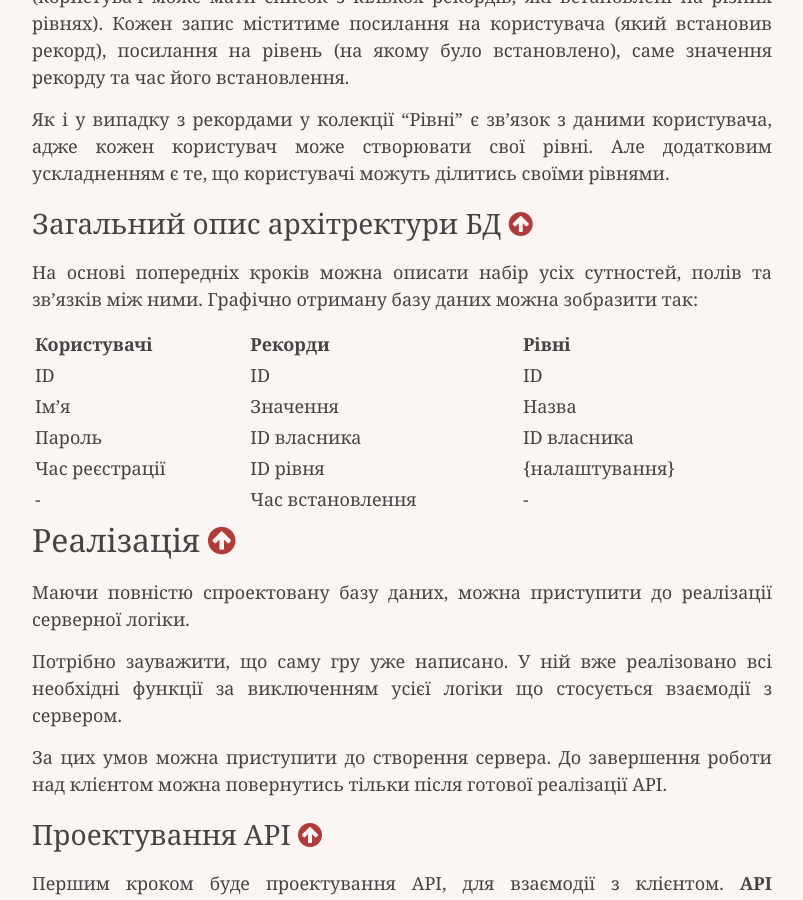
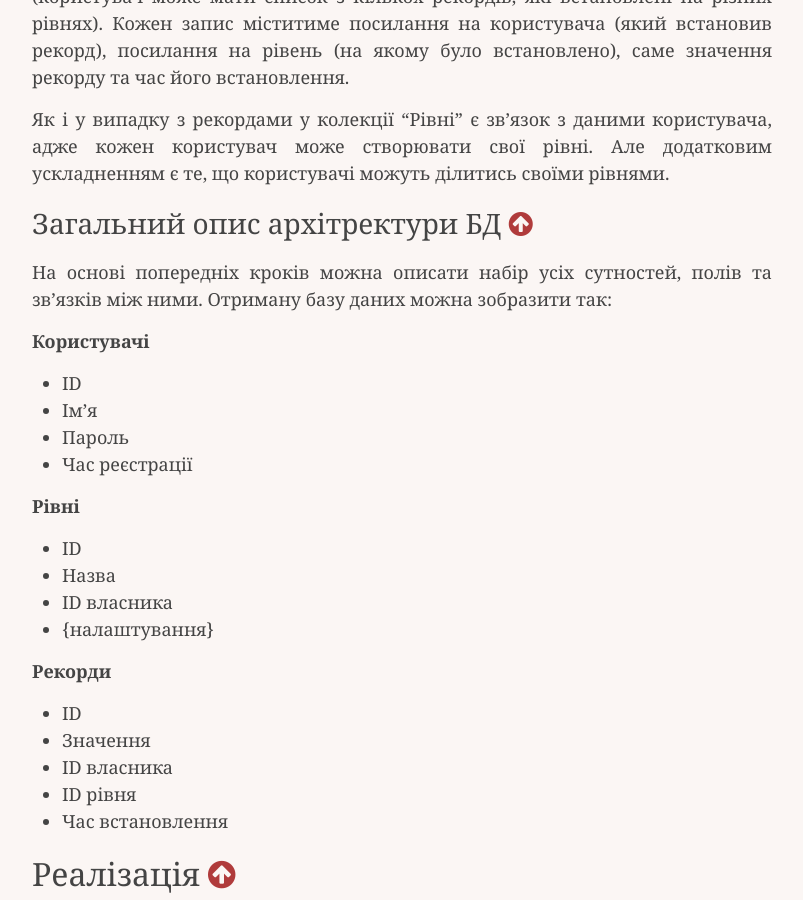
Before and after one commit to rapkin/rapkin.github.io, a Jekyll site: the page built from _posts/2015-05-10-my-term-paper.md, in a window 1280 px wide and 900 px high, scrolled down 7267 px. Shown: the whole window, without its empty margins (238-1041 px from the left). Built offline with Jekyll 4.4.1, drawn with Linux system fonts in a browser that asks for light colours; nearby versions of some CDN libraries; Markdown is read by kramdown in place of the engine named in the settings.

Commit message:
removed table

```diff
--- a/_posts/2015-05-10-my-term-paper.md
+++ b/_posts/2015-05-10-my-term-paper.md
@@ -260,15 +260,30 @@ __Мета.__ Отримати досвід розробки бази даних
 ## Загальний опис архітректури БД <a id="arhitectura" href="#zmist"><i class="fa fa-arrow-circle-up"></i></a>
 
 На основі попередніх кроків можна описати набір усіх сутностей, полів та зв'язків між ними.
-Графічно отриману базу даних можна зобразити так:
+Отриману базу даних можна зобразити так:
 
-|   Користувачі  |      Рекорди     |      Рівні     |
-|----------------|------------------|----------------|
-|       ID       |        ID        |       ID       |
-|      Ім'я      |     Значення     |      Назва     |
-|     Пароль     |    ID власника   |  ID власника   |
-| Час реєстрації |     ID рівня     | {налаштування} |
-|        -       | Час встановлення |        -       |
+__Користувачі__
+
+ * ID
+ * Ім'я
+ * Пароль
+ * Час реєстрації
+
+__Рівні__
+
+ * ID
+ * Назва
+ * ID власника
+ * {налаштування}
+
+__Рекорди__
+
+ * ID
+ * Значення
+ * ID власника
+ * ID рівня
+ * Час встановлення
+
 
 
 
```
